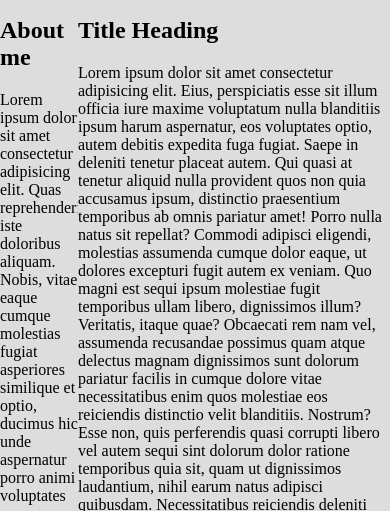
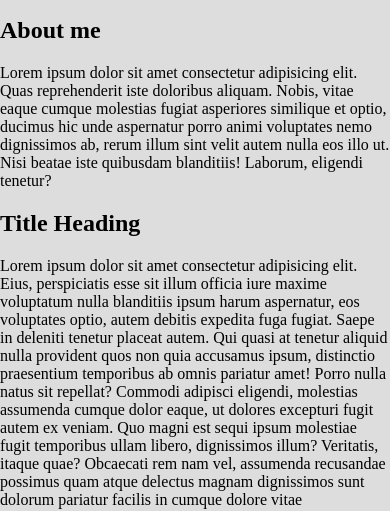
Before and after one commit to datnt97/learning-front-end, a website: page practices/flexbox/flexbox-website.html in a window 390 px wide. Shown: the part 333-844 px from the top of the page. Drawn offline with Linux system fonts and the light colour scheme.

Commit message:
Adds responsive

```diff
--- a/practices/flexbox/main.css
+++ b/practices/flexbox/main.css
@@ -94,3 +94,12 @@ body {
     justify-content: center;
     align-items: center;
 }
+
+@media (max-width: 768px) {
+    .header,
+    .sidebar,
+    .main,
+    .footer {
+        flex: 100%;
+    }
+}
```
